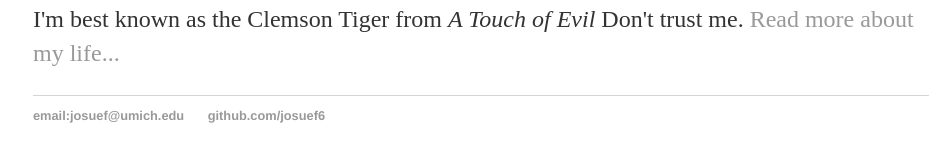
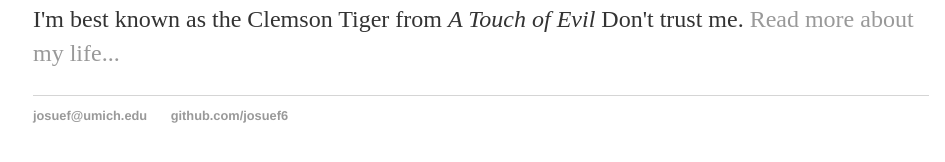
Before and after one commit to josuef6/josuef6, a Jekyll site: the page built from index.html, in a window 1280 px wide. Shown: the part 194-356 px from the top of the page, without its empty margins (159-1104 px from the left). Built offline with Jekyll 4.4.1, drawn with Linux system fonts in a browser that asks for light colours.

Commit message:
Update email

```diff
--- a/_layouts/default.html
+++ b/_layouts/default.html
@@ -21,7 +21,7 @@
 			</div><!-- /.container -->
 			<footer>
 	    		<ul>
-	        		<li><a href="mailto:josuef@umich.edu">email:josuef@umich.edu</a></li>
+	        		<li><a href="mailto:josuef@umich.edu">josuef@umich.edu</a></li>
 	        		<li><a href="https://github.com/josuef6">github.com/josuef6</a></li>
 				</ul>
 			</footer>
```
